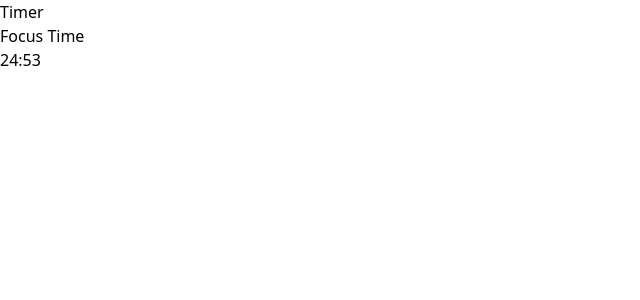
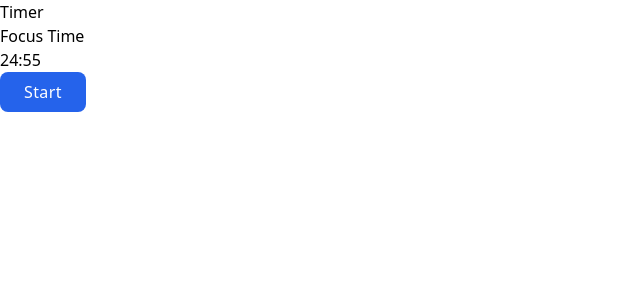
Before and after one commit to ugorithm/timer, a Next.js app: page / in a window 1280 px wide. Shown: the top 300 px of the page, without its empty margins (0-640 px from the left). Built offline with nearby package versions, Linux system fonts and the light colour scheme.

Commit message:
button design

```diff
--- a/pages/index.tsx
+++ b/pages/index.tsx
@@ -14,7 +14,6 @@ const Home: NextPage = () => {
   let fminutes = ("0" + minutes).slice(-2);
 
   let time = "Focus Time";
-
 
   useEffect(() => {
     let interval = setInterval(() => {
@@ -52,6 +51,8 @@ const Home: NextPage = () => {
       <h1>Timer</h1>
       <p>{time}</p>
       <p>{fminutes}:{fSeconds}</p>
+      <button className="px-6 py-2 font-medium tracking-wide text-white capitalize transition-colors duration-300 transform bg-blue-600 rounded-lg hover:bg-blue-500 focus:outline-none focus:ring focus:ring-blue-300 focus:ring-opacity-80">start</button>
+
     </>
   )
 }
```
